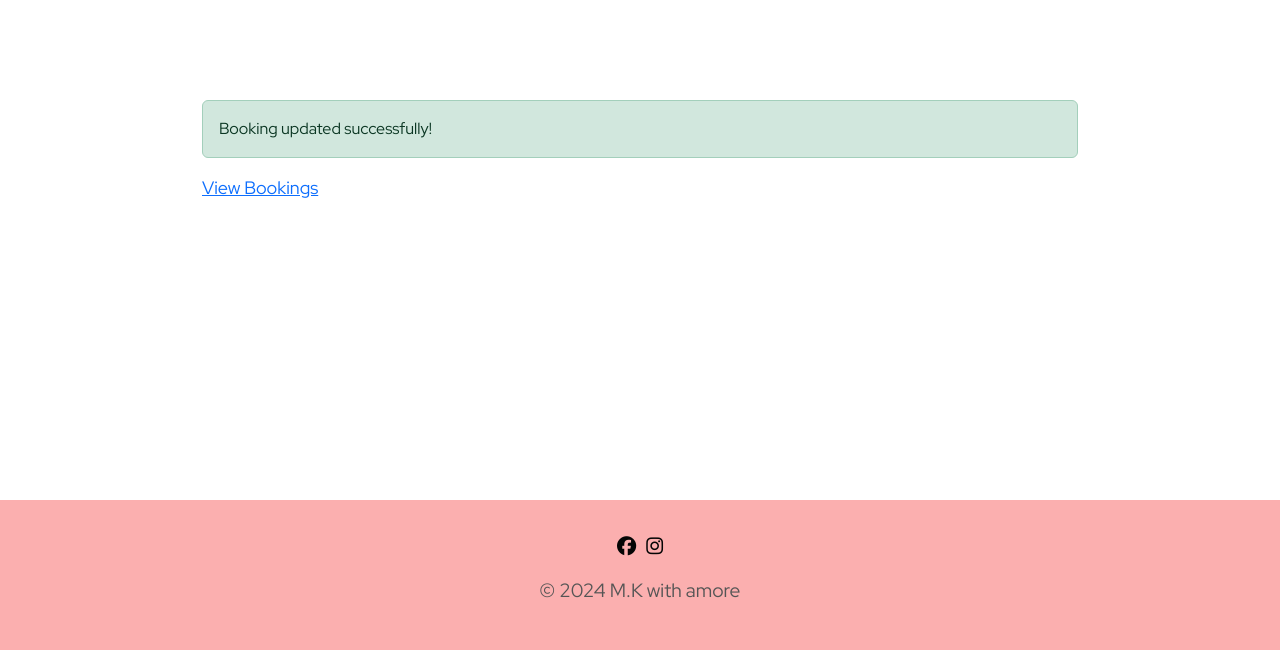
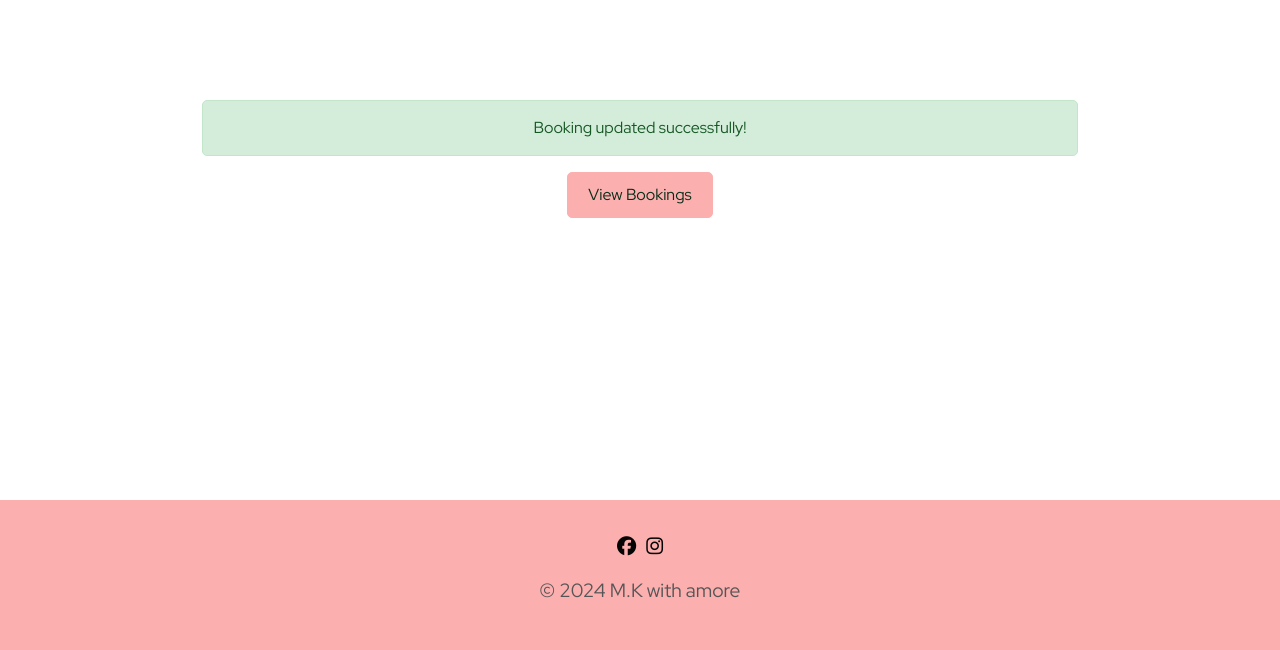
Before and after one commit to Maximiliane-K/ristorante-amore, a Django app: page /booking/updated/ in a window 1280 px wide. Shown: the part 150-800 px from the top of the page. Run offline with Django 3.2, Linux system fonts and the light colour scheme; some libraries are stand-ins or nearby versions.

Commit message:
Style booking_updated_successfully template

```diff
--- a/bookings/templates/bookings/booking_updated_successfully.html
+++ b/bookings/templates/bookings/booking_updated_successfully.html
@@ -2,10 +2,10 @@
 {% block title %}Booking Updated{% endblock %}
 
 {% block content %}
-<div class="container">
+<div class="container booking-updated">
     <div class="alert alert-success" role="alert">
         Booking updated successfully!
     </div>
-    <p><a href="{% url 'bookings:view_bookings' %}">View Bookings</a></p>
+    <p><a class="btn btn-primary" href="{% url 'bookings:view_bookings' %}">View Bookings</a></p>
 </div>
 {% endblock %}
--- a/static/css/style.css
+++ b/static/css/style.css
@@ -214,6 +214,36 @@ p {
 }
 
 
+/* styling for booking successfully updated page */
+.booking-updated {
+    margin-top: 50px;
+    text-align: center;
+}
+
+.booking-updated .alert {
+    background-color: #D4EDDA;
+    color: #155724;
+    border-color: #C3E6CB;
+    padding: 15px;
+    border-radius: 5px;
+}
+
+.booking-updated a.btn {
+    background-color: #FBAFAF;
+    border-color: #FBAFAF;
+    color: #082C16;
+    padding: 10px 20px;
+    font-size: 16px;
+    border-radius: 5px;
+    text-decoration: none;
+}
+
+.booking-updated a.btn:hover {
+    background-color: #082C16;
+    color: #FBAFAF;
+}
+
+
 /* for medium screen sizes from 620px and down */
 @media screen and (max-width: 620px) {
 
@@ -287,4 +317,13 @@ p {
         width: 80px;
         height: 80px;
       }
+
+    .booking-updated {
+        margin-top: 30px;
+    }
+
+    .booking-updated a.btn {
+        padding: 8px 16px;
+        font-size: 14px;
+    }
 }
```
